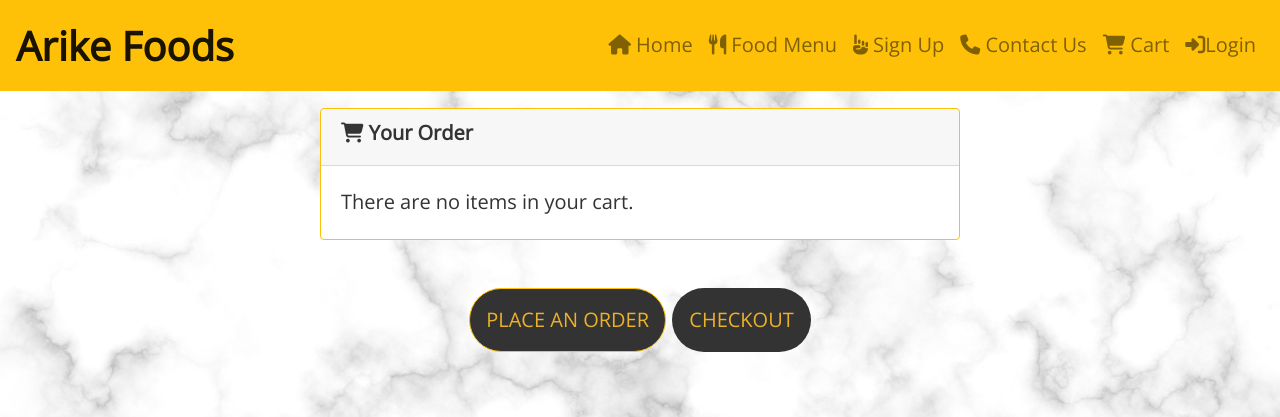
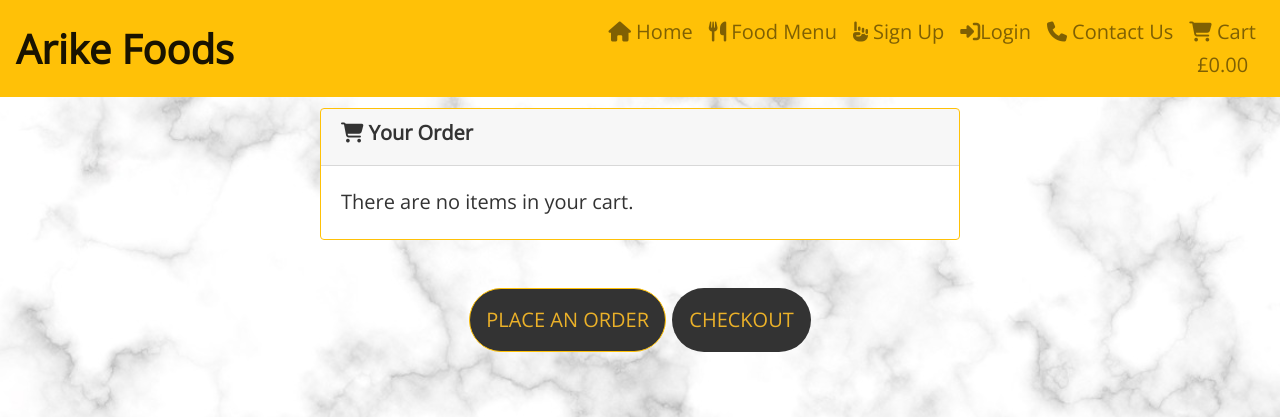
Before and after one commit to Dorcas-Amoo/ms4-project-arikefoods, a Django app: page /order_cart/ in a window 1280 px wide. Shown: the top 417 px of the page. Run offline with Django 3.2, Linux system fonts and the light colour scheme; some libraries are stand-ins or nearby versions.

Commit message:
Rendered cart items and updated navigation

```diff
--- a/order/templates/order/order.html
+++ b/order/templates/order/order.html
@@ -17,7 +17,9 @@
     </div>
     <div class="card-body">
         {% if cart_items %}
-            <div class="table-responsive"></div>
+            <div class="table-responsive">
+                {{ cart_items }}
+            </div>
         {% else %}
             <div class="panel-body"><span>There are no items in your cart.</span></div>
         {% endif %}
--- a/order/views.py
+++ b/order/views.py
@@ -22,5 +22,4 @@ def add_to_cart(request, item_id):
         cart[item_id] = quantity
 
     request.session['order'] = cart
-    print(request.session['order'])
     return redirect(redirect_url)
--- a/templates/includes/navigation.html
+++ b/templates/includes/navigation.html
@@ -16,12 +16,6 @@
             <li class="nav-item">
                 <a class="nav-link" href="#"> <i class="fas fa-hand-point-up"></i> Sign Up</a>
             </li>
-            <li class="nav-item">
-                <a class="nav-link" href="{% url 'contact_us' %}"> <i class="fas fa-phone"></i> Contact Us</a>
-            </li>
-            <li class="nav-item">
-                <a class="nav-link" href="{% url 'view_order' %}"> <i class="fas fa-shopping-cart"></i> Cart</a>
-            </li>
             {% if user.is_authenticated %}
                 <li class="nav-item dropdown">
                     <a class="nav-link dropdown-toggle nav-link" data-toggle="dropdown" href="#" role="button"
@@ -39,6 +33,21 @@
                     <li class="nav-item"><a class="nav-link" href="#"><i class="fa fa-sign-in"></i>Login</a>
                     </li>
             {% endif %}
+            <li class="nav-item">
+                <a class="nav-link" href="{% url 'contact_us' %}"> <i class="fas fa-phone"></i> Contact Us</a>
+            </li>
+            <li class="nav-item">
+                <a class="{% if total %} font-weight-bold{% else %}text-black{% endif %} nav-link" href="{% url 'view_order' %}">
+                <i class="fas fa-shopping-cart"></i> Cart
+                 <p class="my-0 text-center">
+                    {% if total %}
+                        £{{ total|floatformat:2 }}
+                    {% else %}
+                        £0.00
+                    {% endif %}
+                </p>
+                </a>
+            </li>
         </ul>
     </div>
 </nav>
```
